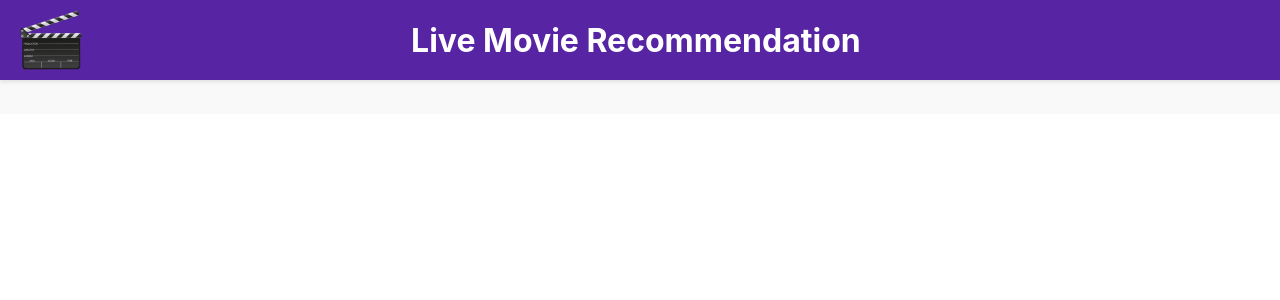
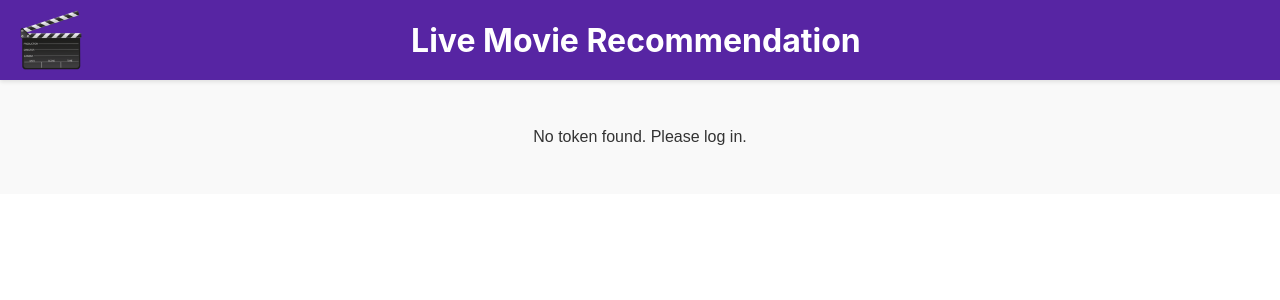
Before and after one commit to TobiasPottier/LMR, a React (Create React App) app in the folder client/: page /Profile in a window 1280 px wide. Shown: the top 300 px of the page. Built offline with nearby package versions, Linux system fonts and the light colour scheme.

Commit message:
fixed profile layout

```diff
--- a/client/src/Pages/Profile.css
+++ b/client/src/Pages/Profile.css
@@ -1,6 +1,7 @@
 /* Profile.css */
 
 .profile-container {
+  margin-top: 80px; /* adjust as needed */
   display: flex;
   flex-direction: column;
   align-items: center;
--- a/client/src/Pages/Startnow.js
+++ b/client/src/Pages/Startnow.js
@@ -54,6 +54,7 @@ function StartNow() {
       }
     } catch (err) {
       console.error('Error sending email:', err);
+      setError('Something went wrong on our end. Please try again later.');
     }
   };
 
```
